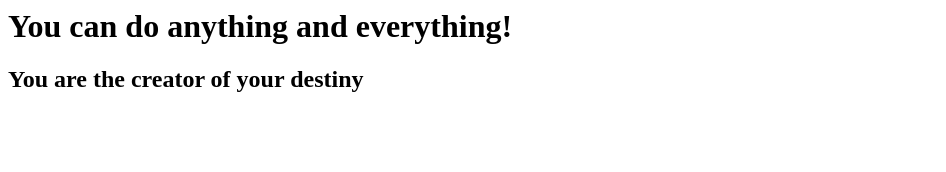
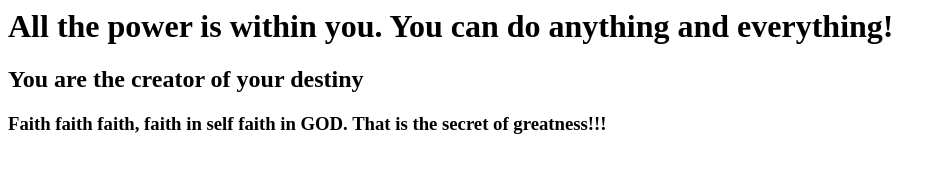
Before and after one commit to rajkhare1/firstgitrepo, a plain HTML site: page index.html in a window 1280 px wide. Shown: the whole page, without its empty margins (0-946 px from the left). Drawn offline with Linux system fonts and the light colour scheme.

Commit message:
Revert "Update index.html"
This reverts commit f2e7db5cd3b5b57d615c6d20f43fccfa45208200.

```diff
--- a/index.html
+++ b/index.html
@@ -1,6 +1,7 @@
 <html>
   <body>
-    <h1>You can do anything and everything!</h1>
+    <h1>All the power is within you. You can do anything and everything!</h1>
     <h2>You are the creator of your destiny </h2>
+    <h3>Faith faith faith, faith in self faith in GOD. That is the secret of greatness!!!</h3>
   </body>
 </html>
```
